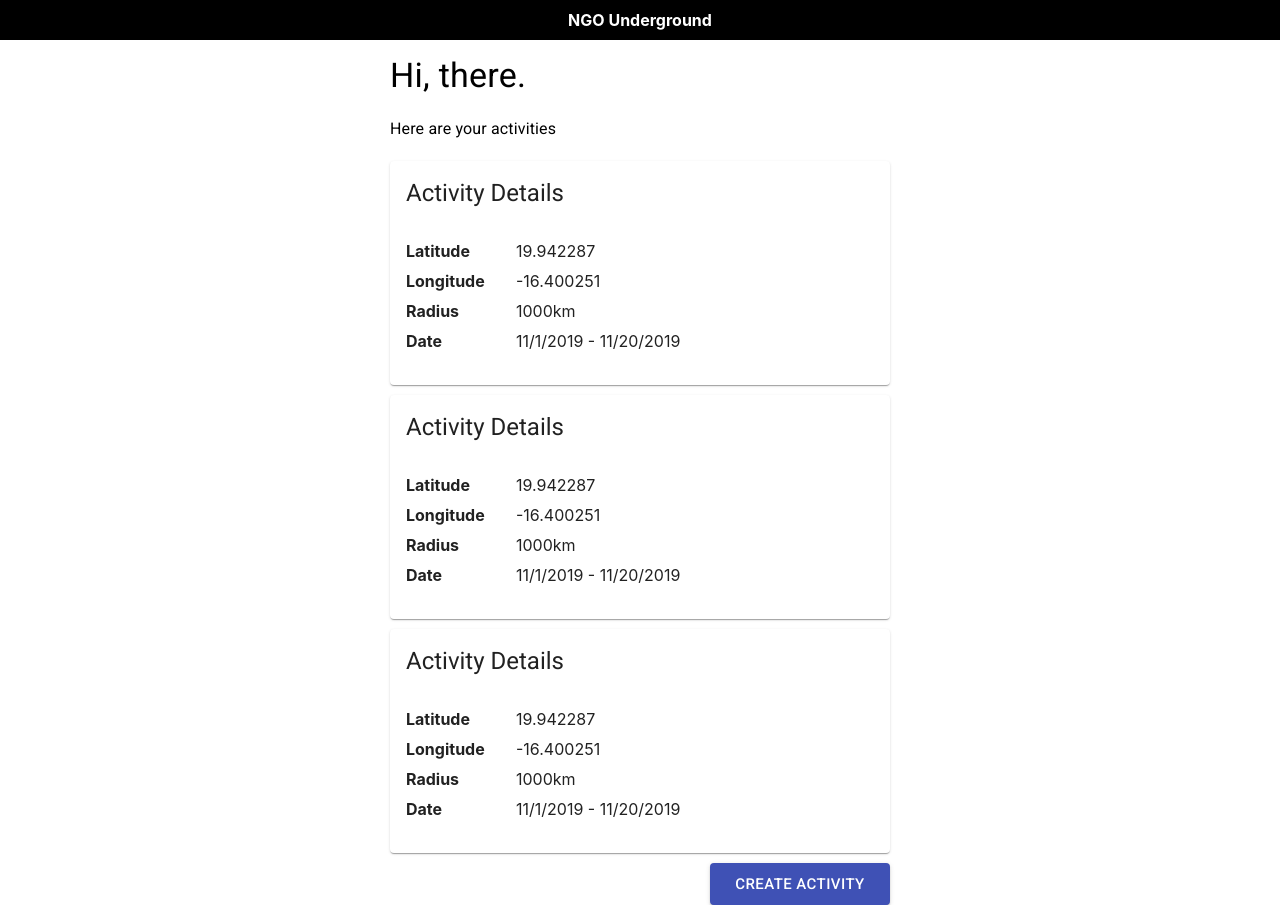
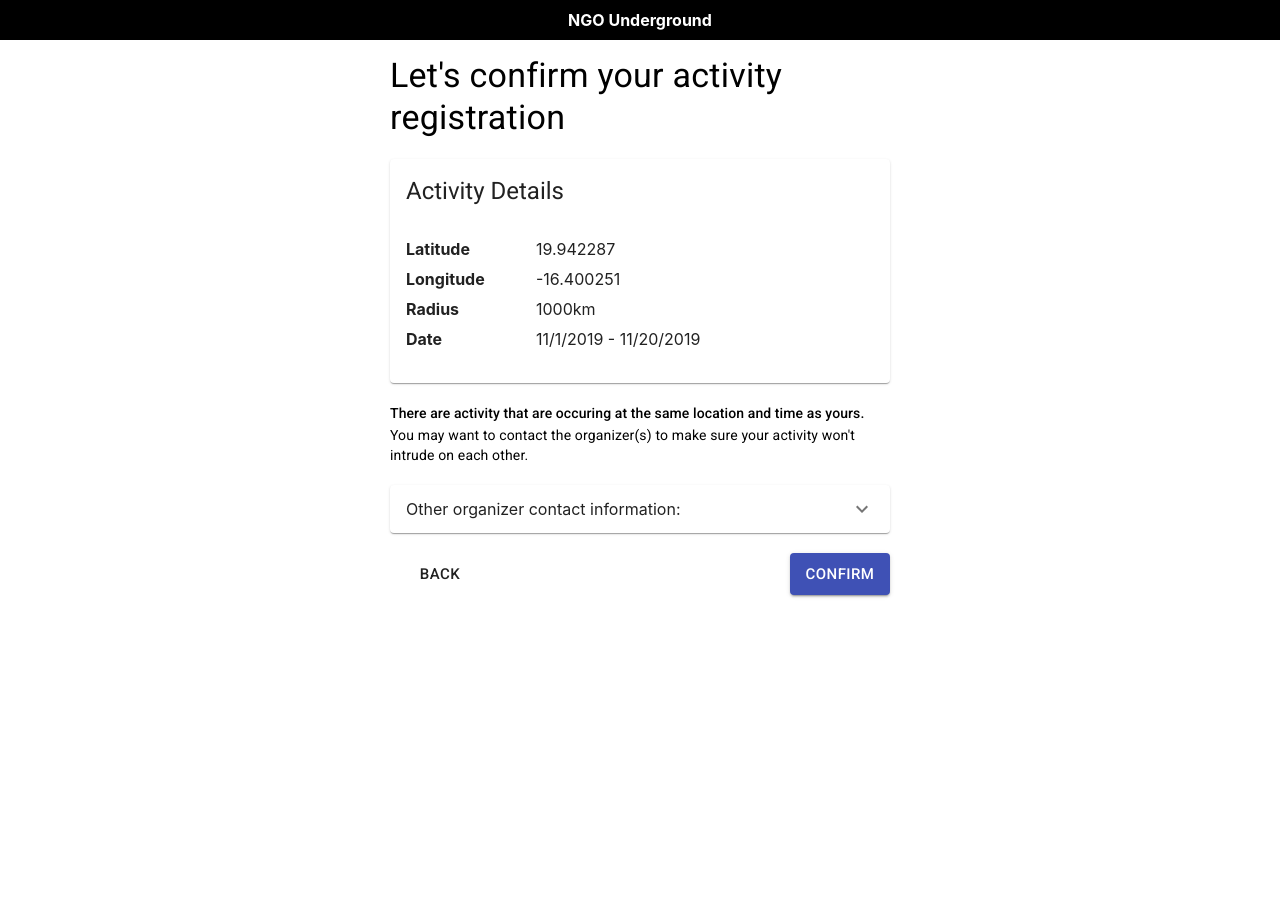
Before and after one commit to sehoven/zoohackathon-2019-fe, a React (Create React App) app: page /confirmation in a window 1280 px wide. After the commit the page ends 800 px from the top, so only its background shows below. Built offline with nearby package versions, Linux system fonts and the light colour scheme.

Commit message:
added navigation

```diff
--- a/package.json
+++ b/package.json
@@ -9,9 +9,11 @@
     "@types/node": "^12.12.7",
     "@types/react": "^16.9.11",
     "@types/react-dom": "^16.9.4",
+    "@types/react-router-dom": "^5.1.2",
     "@types/styled-components": "^4.4.0",
     "react": "^16.11.0",
     "react-dom": "^16.11.0",
+    "react-router-dom": "^5.1.2",
     "react-scripts": "3.2.0",
     "styled-components": "^4.4.1",
     "typescript": "^3.7.2"
--- a/src/App.styles.tsx
+++ b/src/App.styles.tsx
@@ -13,4 +13,5 @@ export const Logo = styled.div`
    font-weight: bold;
    margin-bottom: 5px;
    text-align: center;
+   cursor: pointer;
 `;
--- a/src/App.tsx
+++ b/src/App.tsx
@@ -1,30 +1,38 @@
 import React from 'react';
-// import Confirmation from './pages/Confirmation/Confirmation';
-// import Celebration from './pages/Celebration/Celebration';
+import Confirmation from './pages/Confirmation/Confirmation';
+import Celebration from './pages/Celebration/Celebration';
 import Landing from './pages/Landing/Landing';
 import { AppDiv, Logo } from './App.styles';
+import {
+  BrowserRouter as Router,
+  Switch,
+  Route
+} from "react-router-dom";
 
-// const exampleActivity: activity = {
-//   location: {
-//     long: -16.400251,
-//     lat: 19.942287,
-//     radius: 1000
-//   },
-//   dateRange: {
-//     startDate: 1572643422,
-//     endDate: 1574285022
-//   }
-// };
+const exampleActivity: activity = {
+  location: {
+    long: -16.400251,
+    lat: 19.942287,
+    radius: 1000
+  },
+  dateRange: {
+    startDate: 1572643422,
+    endDate: 1574285022
+  }
+};
 
 function App() {
   return (
-    <div>
-      <Logo>NGO Underground</Logo>
+    <Router>
+      <Logo onClick={() => {window.location.href = '/'}}>NGO Underground</Logo>
       <AppDiv>
-        <Landing />
-        {/* <Confirmation activity={exampleActivity} /> */}
+        <Switch>
+          <Route path='/confirmation'><Confirmation activity={exampleActivity} /></Route>
+          <Route path='/celebration'><Celebration activity={exampleActivity} /></Route>
+          <Route path='/'><Landing /></Route>
+        </Switch>
       </AppDiv>
-    </div>
+    </Router>
   );
 }
 
--- a/src/pages/Celebration/Celebration.tsx
+++ b/src/pages/Celebration/Celebration.tsx
@@ -1,4 +1,5 @@
 import React, { useState } from 'react';
+import { RouteComponentProps, withRouter } from 'react-router-dom';
 import { Typography, Button, Dialog, DialogActions } from '@material-ui/core';
 import { CelebrationDiv, DialogContent, HomeBtn } from './Celebration.styles';
 import { Title, BottomBtn, Message } from '../common.styles';
@@ -7,7 +8,7 @@ export interface CelebrationProps {
    activity: activity
 };
 
-const Celebration = (props: CelebrationProps) => {
+const Celebration = (props: CelebrationProps & RouteComponentProps) => {
    const [dialogOpen, setDialogOpen] = useState(false);
    const [dialogMessage, setDialogMessage] = useState("");
 
@@ -39,8 +40,7 @@ const Celebration = (props: CelebrationProps) => {
                color="default"
                variant="contained"
                size="large"
-               onClick={() => {
-               }}
+               onClick={() => {props.history.push('/')}}
             >
                Home
             </Button>
@@ -51,7 +51,7 @@ const Celebration = (props: CelebrationProps) => {
             <DialogContent>
                <Typography variant="body1">{dialogMessage}</Typography>
                <DialogActions>
-                  <Button onClick={() => {}} color="primary" autoFocus>
+                  <Button color="primary" autoFocus onClick={() => {props.history.push('/')}}>
                      Got it
                   </Button>
                </DialogActions>
@@ -61,4 +61,4 @@ const Celebration = (props: CelebrationProps) => {
    );
 };
 
-export default Celebration;
+export default withRouter(Celebration);
--- a/src/pages/Confirmation/Confirmation.styles.tsx
+++ b/src/pages/Confirmation/Confirmation.styles.tsx
@@ -8,7 +8,7 @@ export const LabelValue = styled.div`
    label {
       font-weight: bold;
       display: inline-block;
-      width: 110px;
+      width: 130px;
    }
 
    p {
--- a/src/pages/Confirmation/Confirmation.tsx
+++ b/src/pages/Confirmation/Confirmation.tsx
@@ -1,4 +1,5 @@
 import React, { useEffect, useState } from 'react';
+import { RouteComponentProps, withRouter } from 'react-router-dom';
 import {
    Typography, Button, ExpansionPanel, ExpansionPanelSummary, ExpansionPanelDetails
 } from '@material-ui/core';
@@ -16,7 +17,7 @@ export interface Contacts {
    email: string
 };
 
-const Confirmation = (props: ConfirmationProps) => {
+const Confirmation = (props: ConfirmationProps & RouteComponentProps) => {
    const [contacts, setContacts] = useState(Array<Contacts>());
 
    useEffect(() => {
@@ -24,19 +25,19 @@ const Confirmation = (props: ConfirmationProps) => {
       setContacts([
          {
             activityId: 12345,
-            email: "12345@hidden.com"
+            email: "12345@ngounderground.com"
          },
          {
-            activityId: 12345,
-            email: "12345@hidden.com"
+            activityId: 62343,
+            email: "62343@ngounderground.com"
          },
          {
-            activityId: 12345,
-            email: "12345@hidden.com"
+            activityId: 47253,
+            email: "47253@ngounderground.com"
          },
          {
-            activityId: 12345,
-            email: "12345@hidden.com"
+            activityId: 74573,
+            email: "74573@ngounderground.com"
          }
       ]);
    }, []);
@@ -69,10 +70,16 @@ const Confirmation = (props: ConfirmationProps) => {
                </ExpansionPanel>
             </Contacts>
          : null}
-         <BackBtn><Button fullWidth color="default" variant="text" size="large">Back</Button></BackBtn>
-         <BottomBtn><Button fullWidth color="primary" variant="contained" size="large">Confirm</Button></BottomBtn>
+         <BackBtn>
+            <Button fullWidth color="default" variant="text" size="large">Back</Button>
+         </BackBtn>
+         <BottomBtn>
+            <Button fullWidth color="primary" variant="contained" size="large" onClick={() => {props.history.push('/celebration')}}>
+               Confirm
+            </Button>
+         </BottomBtn>
       </ConfirmationDiv>
    );
 }
 
-export default Confirmation;
+export default withRouter(Confirmation);
--- a/src/pages/Landing/Landing.tsx
+++ b/src/pages/Landing/Landing.tsx
@@ -57,8 +57,8 @@ const Landing = (props: LandingProps) => {
             <Typography variant="body1">Here are your activities</Typography>
           </Message>
           <Activities>
-            {activities.map(activity => {
-              return <Activity><ActivityCard activity={activity}/></Activity>
+            {activities.map((activity, idx) => {
+              return <Activity key={idx}><ActivityCard activity={activity}/></Activity>
             })}
           </Activities>
         </>
```
Also changed, not shown: 2 other files (tests, documents, lock files or other folders).
